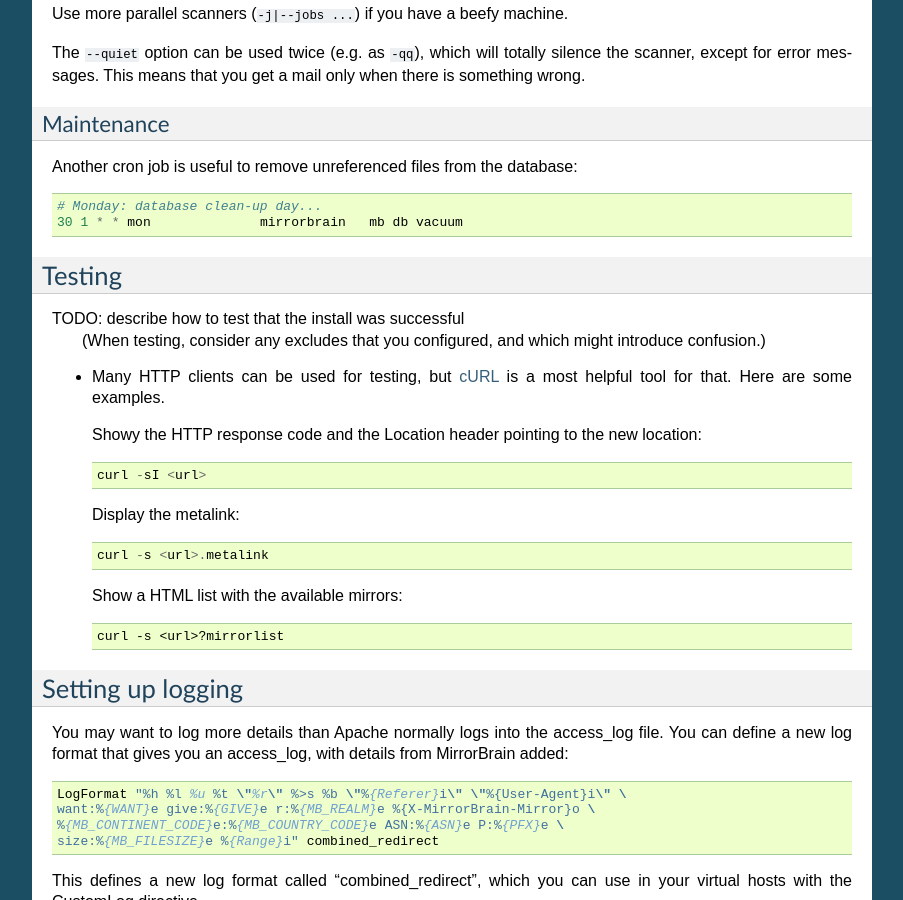
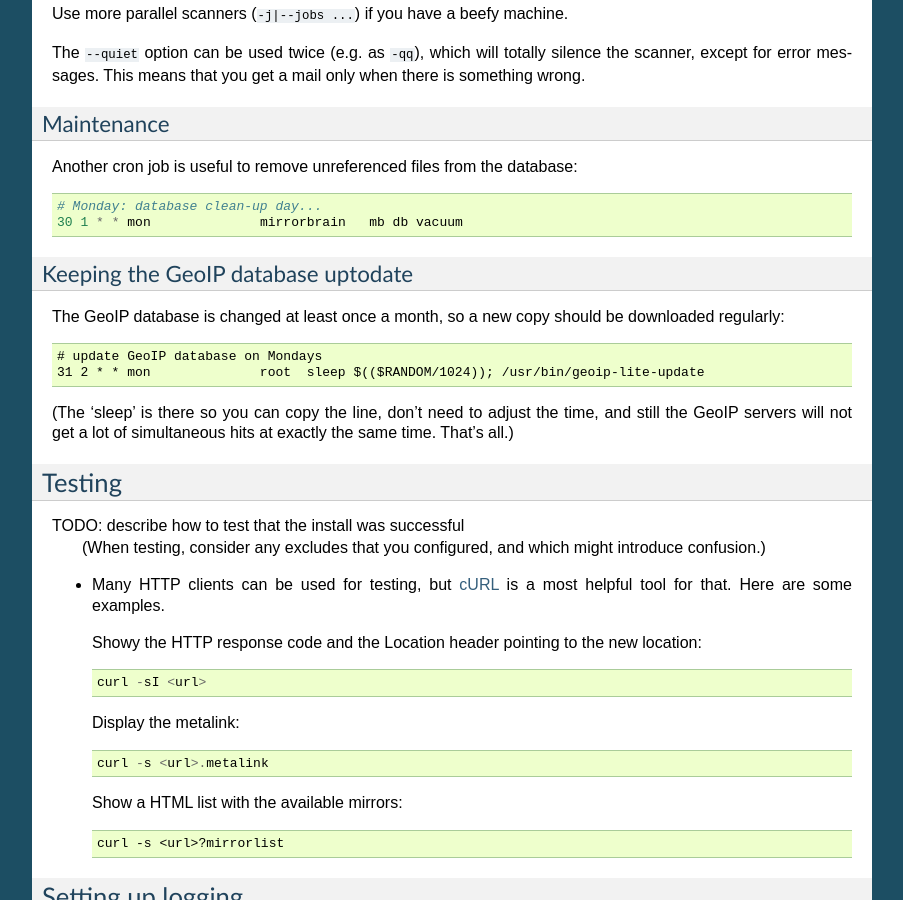
Before and after one commit to hayalci/mirrorbrain, a Sphinx documentation site: the page built from docs/installation/initial_config.rst, in a window 1280 px wide and 900 px high, scrolled down 3063 px. Shown: the whole window, without its empty margins (198-1101 px from the left). Built offline with Sphinx 7.4.7, drawn with Linux system fonts in a browser that asks for light colours; some of the changed text lies outside the part shown.

Commit message:
docs/initial config: - documentation about setting up automatic updates of the GeoIP database   was blatantly missing!
git-svn-id: http://svn.mirrorbrain.org/svn/mirrorbrain/trunk@8185 2d291e14-ff0c-0410-a3fa-d5caa9871f55

```diff
--- a/docs/installation/initial_config.rst
+++ b/docs/installation/initial_config.rst
@@ -221,6 +221,20 @@ Another cron job is useful to remove unreferenced files from the database::
 
   # Monday: database clean-up day...
   30 1 * * mon              mirrorbrain   mb db vacuum
+
+
+Keeping the GeoIP database uptodate
+~~~~~~~~~~~~~~~~~~~~~~~~~~~~~~~~~~~
+
+The GeoIP database is changed at least once a month, so a new copy should be
+downloaded regularly::
+
+  # update GeoIP database on Mondays
+  31 2 * * mon              root  sleep $(($RANDOM/1024)); /usr/bin/geoip-lite-update
+
+(The 'sleep' is there so you can copy the line, don't need to adjust the time,
+and still the GeoIP servers will not get a lot of simultaneous hits at exactly
+the same time. That's all.)
 
 
 
```
